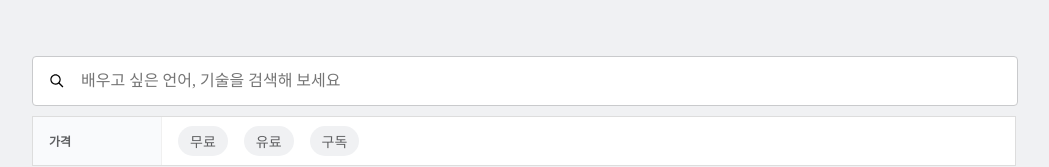
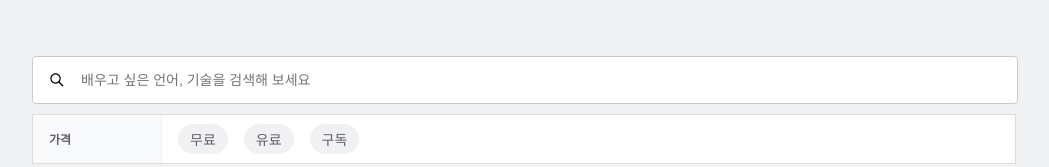
Before and after one commit to MinJaeSon/Elice-Mini-Project, a React (Create React App) app: page / in a window 1280 px wide. Shown: the top 167 px of the page, without its empty margins (116-1165 px from the left). Built offline with nearby package versions, Linux system fonts and the light colour scheme; no server answers.

Commit message:
design: modify font size in search bar

```diff
--- a/src/components/search/SearchBar.tsx
+++ b/src/components/search/SearchBar.tsx
@@ -53,6 +53,9 @@ const Wrapper = styled.div`
   background-color: #fff;
   border: 1px solid rgb(201, 202, 204);
   border-radius: 0.25rem;
+  &:focus {
+    border: 1px solid #524fa1;
+  }
 `;
 
 const SearchIcon = styled.img`
@@ -71,8 +74,7 @@ const InputBox = styled.input`
   padding: 12px 0;
   border: none;
   background-color: transparent;
-  font-size: 1rem;
+  font-size: 0.875rem;
   outline: none;
   line-height: 1.5;
-  font-family: inherit;
 `;
```
